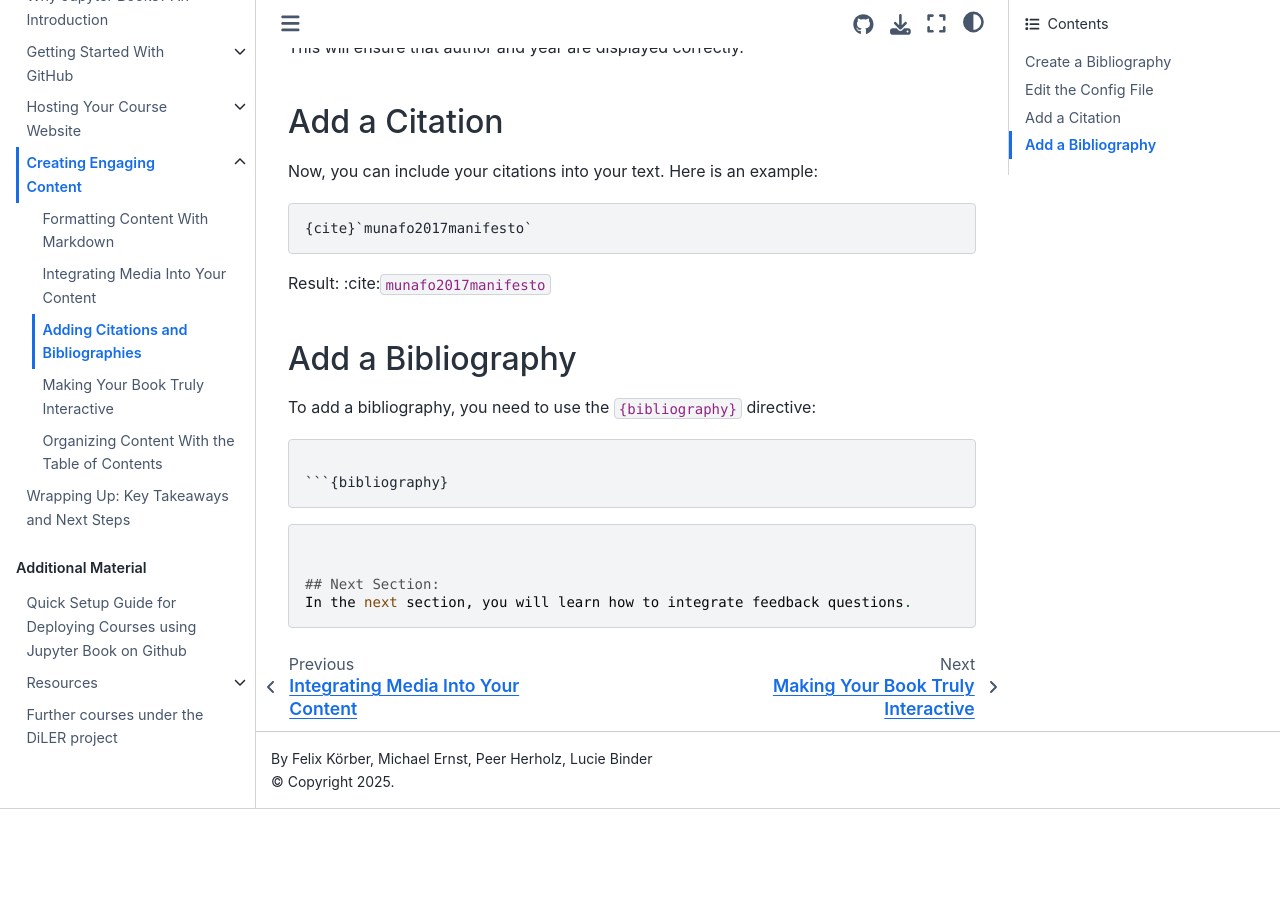
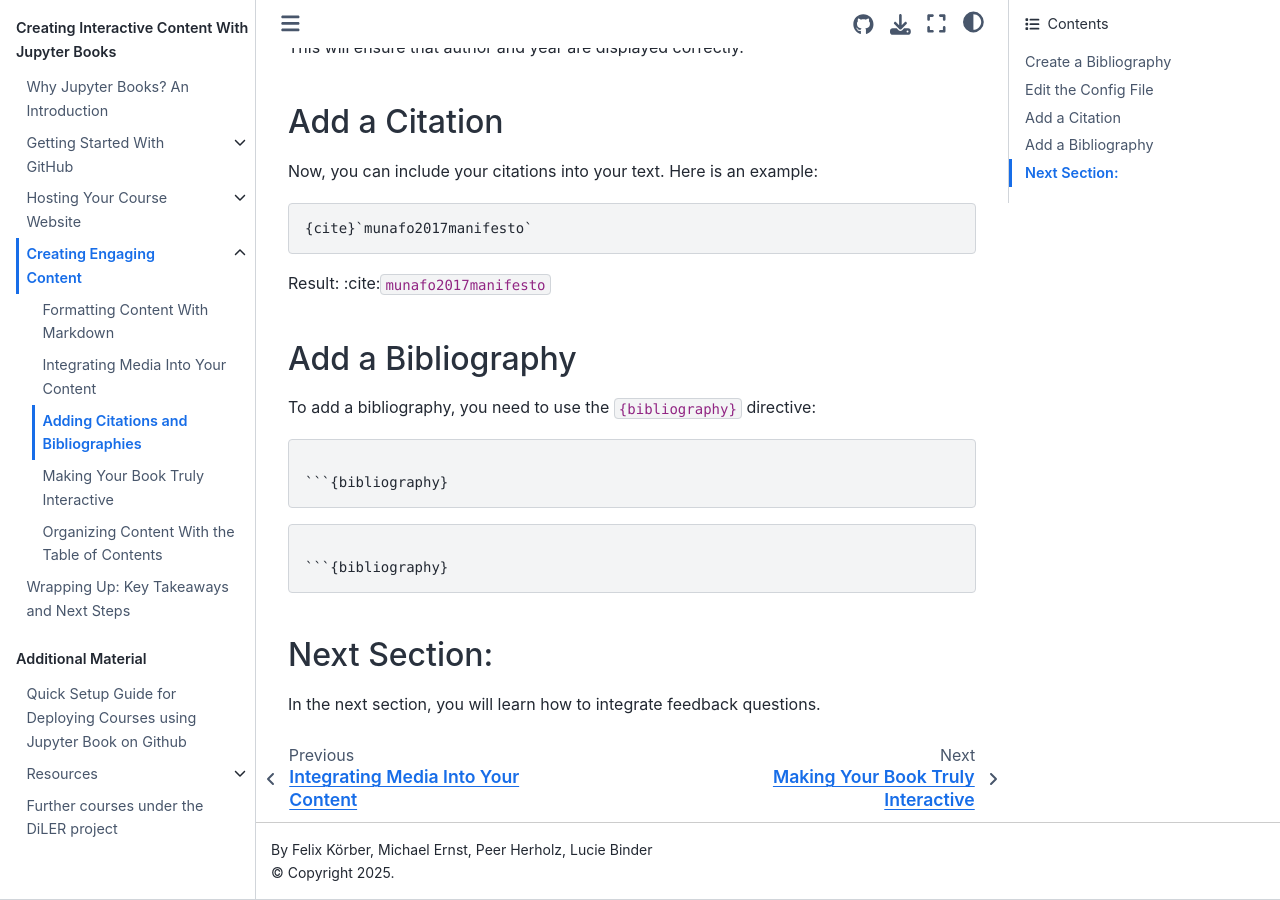
Before and after one commit to M-earnest/tutorial_jupyter_books, a Jupyter Book: the page built from content/3_create/citations.md, in a window 1280 px wide and 900 px high, scrolled down 1181 px. Built offline with Jupyter Book 1.0.4 settings and Sphinx 7.4.7 and the Sphinx Book theme 1.1.4, drawn with Linux system fonts in a browser that asks for light colours; pages that are not in the unit, such as notebooks, are missing from menus; before the commit the page ends 1990 px from its top, so only the background shows below that.

Commit message:
Update citations.md

````diff
--- a/content/3_create/citations.md
+++ b/content/3_create/citations.md
@@ -38,6 +38,8 @@
 
 ```
 
+```{bibliography}
+```
 
 ## Next Section:
 In the next section, you will learn how to integrate feedback questions.
````
